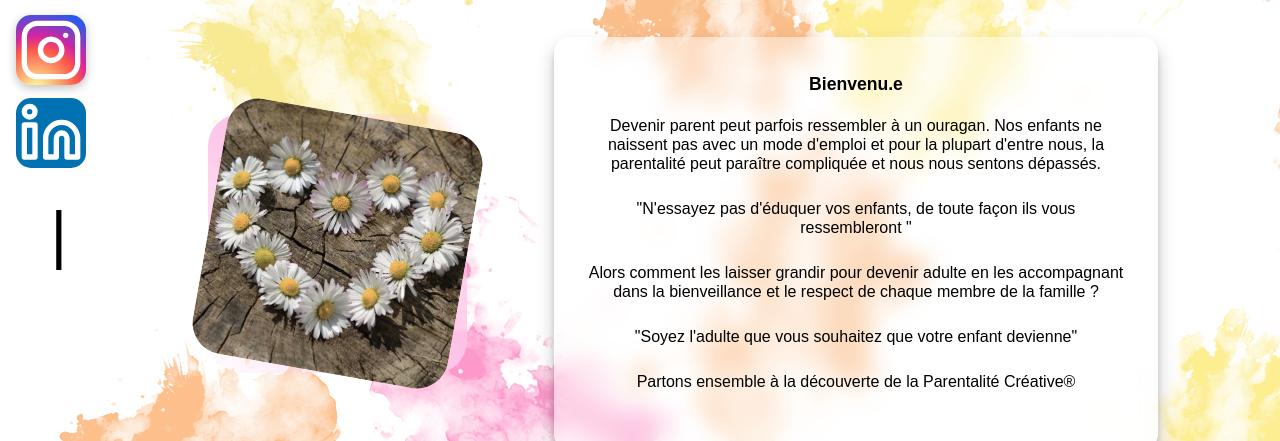
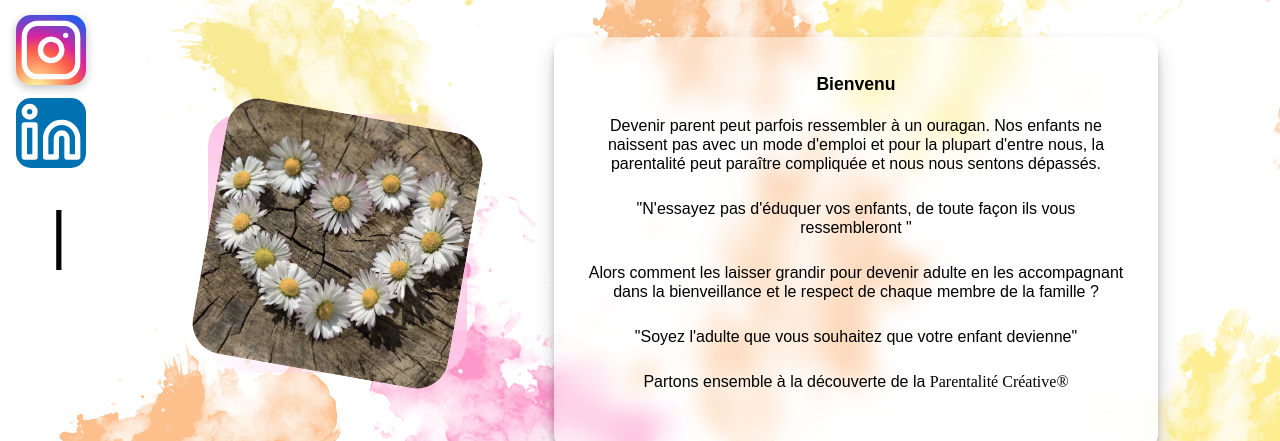
Before and after one commit to daddykoala/Aude-renson, a React (Create React App) app in the folder my-app/: page / in a window 1280 px wide. Shown: the part 427-868 px from the top of the page. Built offline with nearby package versions, Linux system fonts and the light colour scheme.

Commit message:
add link about component

```diff
--- a/my-app/src/App.js
+++ b/my-app/src/App.js
@@ -9,6 +9,7 @@ import Footer from './container/footer/Footer';
 import Header from './container/header/Header';
 import OfferDetailCvge from './components/accompagnement/OfferDetailCvge/OfferDetailCvge';
 import Ressources from './components/Ressources/Ressources';
+import Parentalité from './components/parentalité/Parentalité';
 
 
 
@@ -28,6 +29,7 @@ function App() {
 
       <Routes>
         <Route path='/' element={<MainWelcome/>} ></Route>
+        <Route path='/parentalite-creative' element={<Parentalité/>}></Route>
         <Route path='/qui-suis-je' element={<MainAbout/>}></Route>
         <Route path='/parent' element={<MainOffer/>}></Route>
         <Route path='/parent/details-cvge' element={<OfferDetailCvge/>}></Route>
--- a/my-app/src/components/about/About.jsx
+++ b/my-app/src/components/about/About.jsx
@@ -17,7 +17,7 @@ function About() {
         <p>J'ai commencé par me documenter pour comprendre mes enfants. La lecture du livre du Dr Catherine Gueguen "Pour une enfance heureuse" m'a totalement absorbée : ce qui y était expliqué semblait parler de moi et de mes difficultés dans la vie.</p>
         <p>J'ai continué à chercher des informations auprès de divers auteurs.
 La "théorie", je la comprenais et la connaissais. Mais régulièrement, dans la pratique et la vie quotidienne, j'étais dépassée par la situation, les réactions de mes enfants et surtout les miennes.</p>
-        <p>En <span className='content__bold'>2019</span>, j'ai découvert la <a className='content__red'>Parentalité Créative®</a> au cours d'un cycle d'ateliers <a  className='content__red'><Link to='/parent/#cycle'>"Vivre et Grandir Ensemble®"</Link></a> . S'est offert à moi une toute autre approche de l'accompagnement de l'enfant et une meilleure compréhension de moi-même.</p>
+        <p>En <span className='content__bold'>2019</span>, j'ai découvert la <Link to='/parentalite-creative' className='content-red'>Parentalité Créative&#174;</Link> au cours d'un cycle d'ateliers <a  className='content__red'><Link to='/parent/#cycle'>"Vivre et Grandir Ensemble®"</Link></a> . S'est offert à moi une toute autre approche de l'accompagnement de l'enfant et une meilleure compréhension de moi-même.</p>
         <p>Découvrant d'autres alternatives éducatives et constatant chaque jour le changement dans ma vie de famille, j'ai décidé de me former afin d'accompagner à mon tour les parents sur leur propre chemin.
 
 </p>
--- /dev/null
+++ b/my-app/src/components/parentalité/Parentalité.jsx
@@ -0,0 +1,9 @@
+import React from 'react'
+
+function parentalité() {
+  return (
+    <div>parentalité</div>
+  )
+}
+
+export default parentalité
--- a/my-app/src/components/welcome/Welcome.jsx
+++ b/my-app/src/components/welcome/Welcome.jsx
@@ -1,4 +1,5 @@
 import React from 'react';
+import { Link } from 'react-router-dom';
 
 // import PROFILEPICTURE from '../../assets/profile.png';
 
@@ -25,14 +26,14 @@ function Welcome() {
                 <div className='presentation'>
                     <article className="presentation__card">
 
-                        <h5>Bienvenu.e</h5>
+                        <h5>Bienvenu</h5>
                         <div >
 
                         <p>Devenir parent peut parfois ressembler à un ouragan. Nos enfants ne naissent pas avec un mode d'emploi et pour la plupart d'entre nous, la parentalité peut paraître compliquée et nous nous sentons dépassés.</p>
                         <p>"N'essayez pas d'éduquer vos enfants, de toute façon ils vous ressembleront "</p>
                         <p>Alors comment les laisser grandir pour devenir adulte en les accompagnant dans la bienveillance et le respect de chaque membre de la famille ?</p>
                         <p>"Soyez l'adulte que vous souhaitez que votre enfant devienne"</p>
-                        <p>Partons ensemble à la découverte de la Parentalité Créative&#174;</p>
+                        <p>Partons ensemble à la découverte de la <Link to='/parentalite-creative'>Parentalité Créative&#174;</Link></p>
 
                         </div>
                     </article>
```
Also changed, not shown: my-app/src/components/parentalité/parentalité.scss (added).
